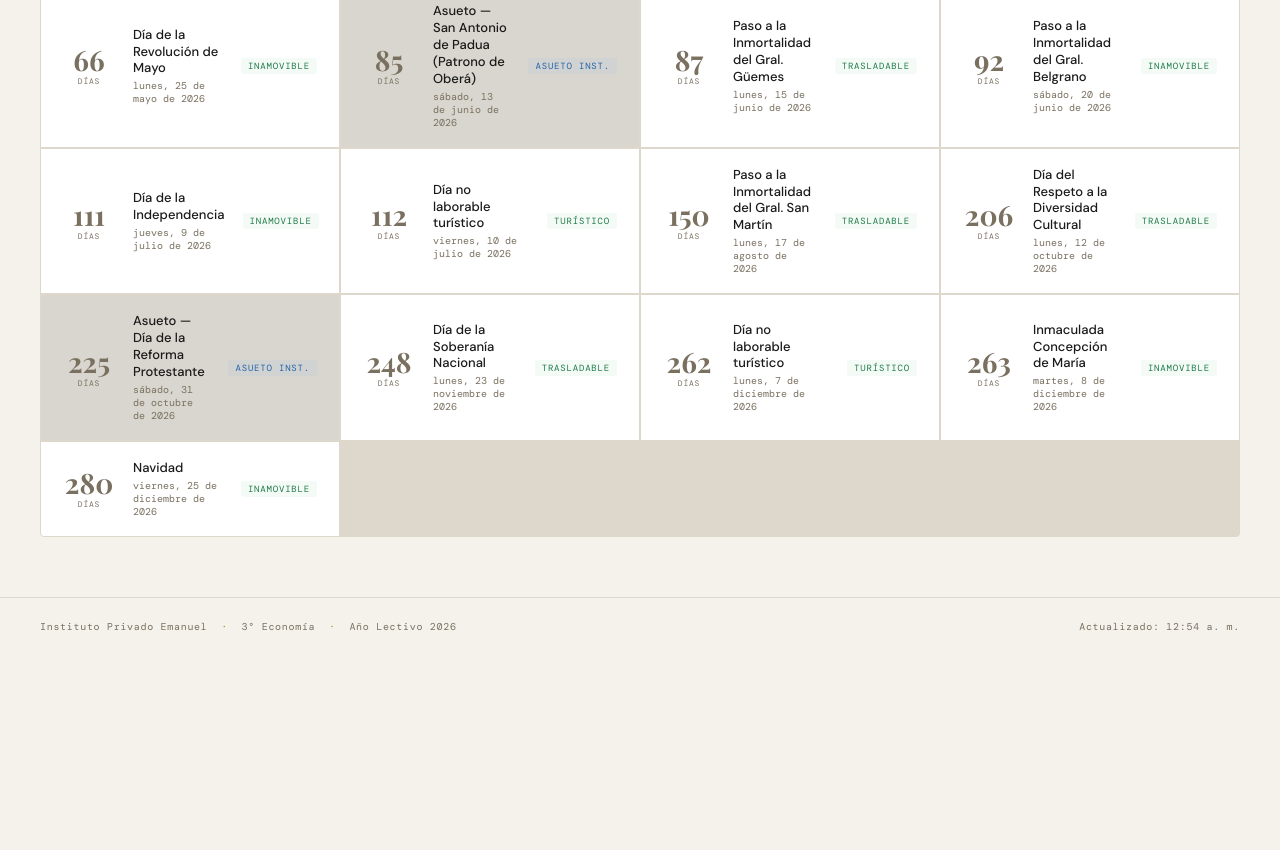
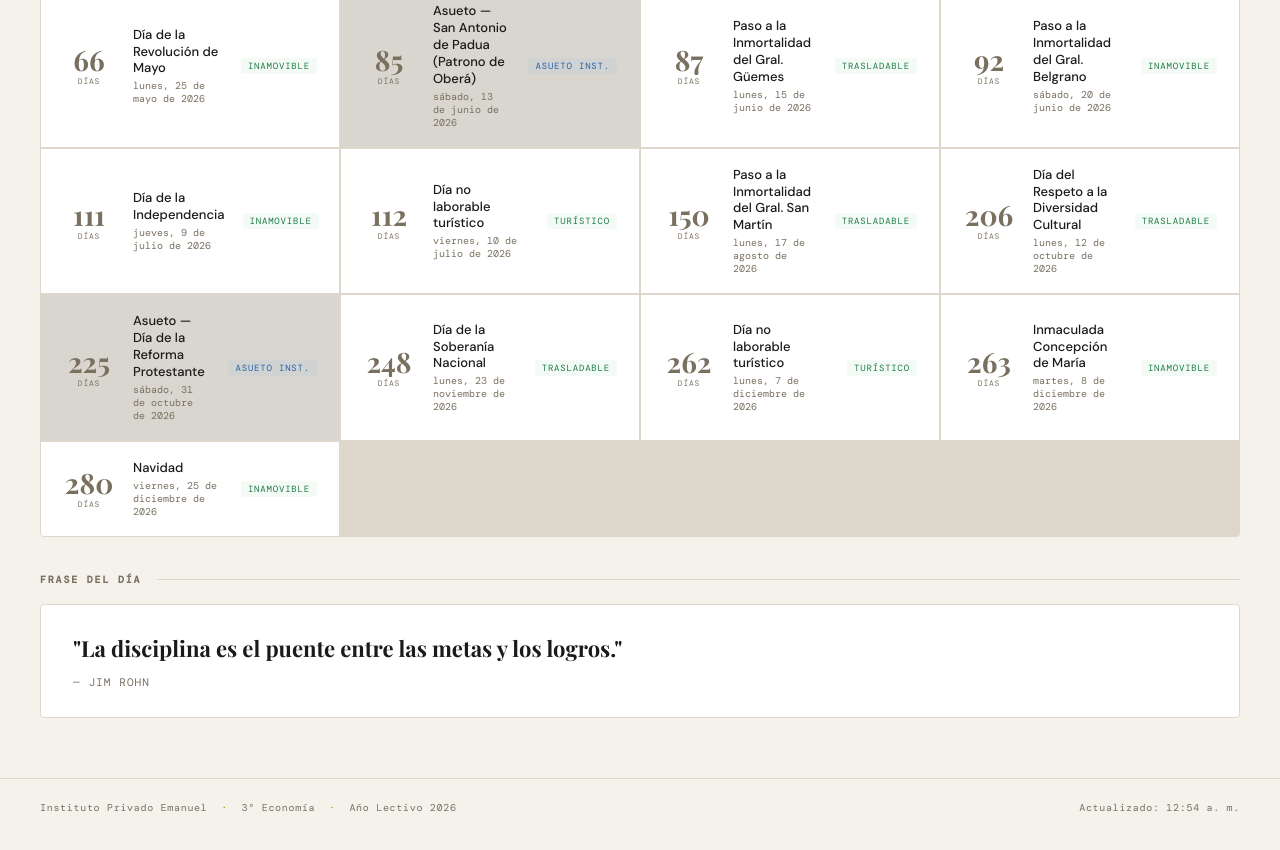
Before and after one commit to NicolasHE0/Feriados-2026, a plain HTML site: page index.html in a window 1280 px wide. Shown: the part 1206-2056 px from the top of the page. Before the commit the page ends 1941 px from the top, so only its background shows below. Drawn offline with nearby package versions, Linux system fonts and the light colour scheme; a web font is replaced by a local one.

Commit message:
Update index.html

```diff
--- a/index.html
+++ b/index.html
@@ -462,6 +462,12 @@ footer p {
 
 <div class="feriados-grid" id="feriados-lista"></div>
 
+<div class="section-title"><h2>Frase del día</h2></div>
+<div id="frase-wrap" style="position:relative;z-index:1;margin:0 40px 0;padding:28px 32px;background:var(--surface);border:1px solid var(--border);border-radius:4px;transition:background var(--transition),border-color var(--transition);">
+  <p id="frase-texto" style="font-family:'Playfair Display',serif;font-size:clamp(16px,2vw,22px);font-weight:700;color:var(--text);line-height:1.45;margin-bottom:10px;transition:color var(--transition);"></p>
+  <p id="frase-autor" style="font-family:'DM Mono',monospace;font-size:11px;color:var(--muted);letter-spacing:0.1em;text-transform:uppercase;transition:color var(--transition);"></p>
+</div>
+
 <footer>
   <p>Instituto Privado Emanuel <span class="dot">·</span> 3° Economía <span class="dot">·</span> Año Lectivo 2026</p>
   <p id="footer-update">—</p>
@@ -680,6 +686,48 @@ document.getElementById('agregar-btn').addEventListener('click',()=>{
   render();
 });
 
+// FRASE DIARIA
+(function(){
+  const frases=[
+    {texto:"La educación es el arma más poderosa que puedes usar para cambiar el mundo.",autor:"Nelson Mandela"},
+    {texto:"El éxito es la suma de pequeños esfuerzos repetidos día tras día.",autor:"Robert Collier"},
+    {texto:"No esperes el momento perfecto. Toma el momento y hazlo perfecto.",autor:"Anónimo"},
+    {texto:"Aprender sin pensar es un trabajo perdido; pensar sin aprender es peligroso.",autor:"Confucio"},
+    {texto:"El conocimiento es poder.",autor:"Francis Bacon"},
+    {texto:"Cada día es una nueva oportunidad para aprender algo nuevo.",autor:"Anónimo"},
+    {texto:"La perseverancia es la clave del éxito.",autor:"Anónimo"},
+    {texto:"Estudia no para saber más, sino para ignorar menos.",autor:"Sor Juana Inés de la Cruz"},
+    {texto:"El único lugar donde el éxito viene antes que el trabajo es en el diccionario.",autor:"Vidal Sassoon"},
+    {texto:"No te rindas, por favor no cedas, aunque el frío queme, aunque el miedo muerda.",autor:"Mario Benedetti"},
+    {texto:"La imaginación es más importante que el conocimiento.",autor:"Albert Einstein"},
+    {texto:"Todo lo que puedes imaginar es real.",autor:"Pablo Picasso"},
+    {texto:"Vive como si fueras a morir mañana. Aprende como si fueras a vivir para siempre.",autor:"Mahatma Gandhi"},
+    {texto:"El talento gana juegos, pero el trabajo en equipo y la inteligencia ganan campeonatos.",autor:"Michael Jordan"},
+    {texto:"No cuentes los días, haz que los días cuenten.",autor:"Muhammad Ali"},
+    {texto:"El secreto de salir adelante es comenzar.",autor:"Mark Twain"},
+    {texto:"Lo que sabemos es una gota; lo que ignoramos es un océano.",autor:"Isaac Newton"},
+    {texto:"La disciplina es el puente entre las metas y los logros.",autor:"Jim Rohn"},
+    {texto:"Un año de aquí, desearás haber empezado hoy.",autor:"Karen Lamb"},
+    {texto:"El camino al éxito y el camino al fracaso son casi exactamente el mismo.",autor:"Colin R. Davis"},
+    {texto:"Si puedes soñarlo, puedes lograrlo.",autor:"Walt Disney"},
+    {texto:"No es la montaña que debemos conquistar, sino a nosotros mismos.",autor:"Edmund Hillary"},
+    {texto:"El aprendizaje es un tesoro que seguirá a su dueño a todas partes.",autor:"Proverbio chino"},
+    {texto:"Los que dicen que algo es imposible no deberían interrumpir a los que lo están haciendo.",autor:"Anónimo"},
+    {texto:"Haz de cada día tu obra maestra.",autor:"John Wooden"},
+    {texto:"No hay nada noble en ser superior a otro hombre. La verdadera nobleza está en ser superior a tu yo anterior.",autor:"Ernest Hemingway"},
+    {texto:"El futuro pertenece a quienes creen en la belleza de sus sueños.",autor:"Eleanor Roosevelt"},
+    {texto:"La única forma de hacer un gran trabajo es amar lo que haces.",autor:"Steve Jobs"},
+    {texto:"La educación no es preparación para la vida; la educación es la vida en sí misma.",autor:"John Dewey"},
+    {texto:"Cae siete veces, levántate ocho.",autor:"Proverbio japonés"},
+    {texto:"Esfuérzate no para tener éxito, sino para ser de valor.",autor:"Albert Einstein"},
+  ];
+  const h=hoy();
+  const diaDelAño=Math.floor((h-new Date(h.getFullYear(),0,0))/86400000);
+  const f=frases[diaDelAño % frases.length];
+  document.getElementById('frase-texto').textContent=`"${f.texto}"`;
+  document.getElementById('frase-autor').textContent=`— ${f.autor}`;
+})();
+
 // FOOTER
 const n=new Date();
 document.getElementById('footer-update').textContent=
```
